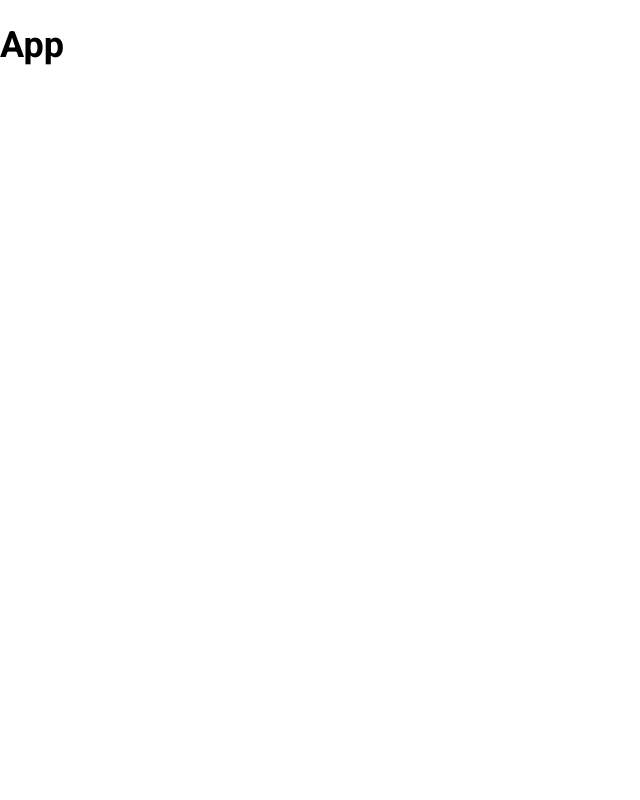
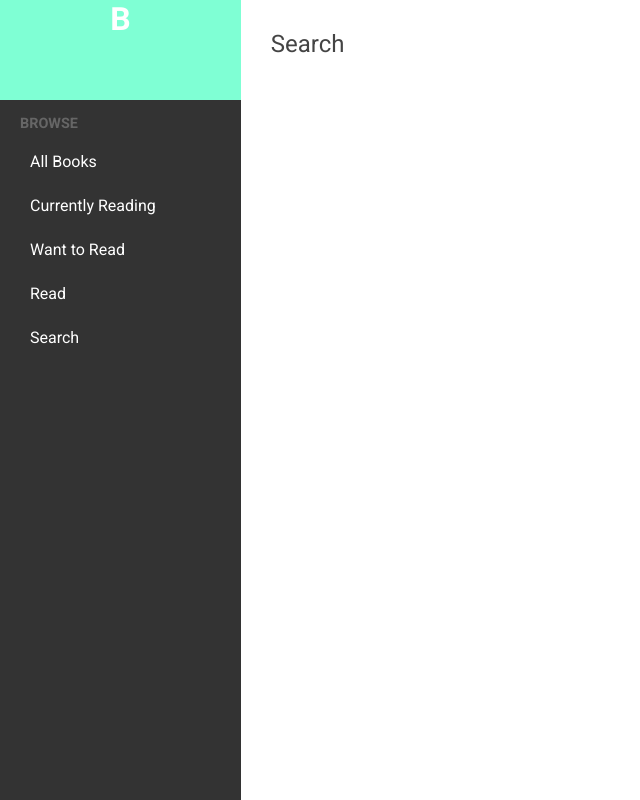
Before and after one commit to Al-Yasa/MyReads-Udacity, a React (Create React App) app: page /search in a window 1280 px wide. Shown: the whole page, without its empty margins (0-640 px from the left). Built offline with nearby package versions, Linux system fonts and the light colour scheme.

Commit message:
feat: Add BrowserRouter and a simple HTML/CSS layout

```diff
--- a/src/App.css
+++ b/src/App.css
@@ -0,0 +1,140 @@
+@charset "utf-8";
+
+/**** General ****/
+* {
+}
+
+html {
+}
+
+body {
+}
+
+::-webkit-scrollbar {
+  display: none;
+}
+
+/* ====================== Restaurants Main Page ====================== */
+/**** Start App ****/
+.app {
+    display: flex;
+    height: 100vh;
+}
+
+/**** Start Side Content ****/
+.side-content {
+    width: 300px;
+    background: #333;
+    color: #fff;
+}
+
+.side-content .logo {
+    background-color: aquamarine;
+    height: 100px;
+}
+
+.side-content .logo h1 {
+    text-align: center;
+}
+
+.side-content .menu {
+    padding: 15px 0 15px 20px;
+}
+
+.side-content .menu h3 {
+    font-size: 0.9rem;
+    margin-bottom: 10px;
+    color: #666;
+}
+
+.side-content .menu ul {
+
+}
+
+.side-content .menu ul li {
+    display: flex;
+}
+
+.side-content .menu ul li a {
+    padding: 10px 0 15px 5px;
+    width: 100%;
+    border-left: 5px solid transparent;
+    color: #fff;
+}
+
+.side-content .menu ul a:hover {
+    background-color: #fff;
+    border-left: 5px solid aquamarine;
+    color: #333;
+}
+
+/**** Start Main Content ****/
+.main-content {
+    width: 100%;
+    padding: 30px;
+    overflow: hidden;
+    overflow-y: scroll;
+}
+
+.main-content h2 {
+    color: #444;
+    font-weight: 200;
+    margin-bottom: 15px;
+}
+
+.main-content .bookShelf {
+    /* background: pink; */
+    display: flex;
+    flex-wrap: wrap;
+}
+
+.main-content .bookShelf .book {
+    /* background: orangered; */
+    /* height: 180px; */
+    width: 140px;
+    margin: 0 10px 22px;
+}
+
+.main-content .bookShelf .book .book-top {
+    position: relative;
+}
+
+.main-content .bookShelf .book .book-top .book-cover {
+    /* box-shadow: 0 3px 6px rgba(0,0,0,0.16), 0 3px 6px rgba(0,0,0,0.23); */
+    /* background: #eee; */
+    width: 128px;
+    height: 193px;
+}
+
+.main-content .bookShelf .book .book-top .book-shelf-changer {
+    position: absolute;
+    right: 0;
+    bottom: -10px;
+    width: 40px;
+    height: 40px;
+    border-radius: 50%;
+    background: aquamarine;
+    background-image: url('./icons/arrow-drop-down.svg');
+    background-repeat: no-repeat;
+    background-position: center;
+    background-size: 20px;
+    /* box-shadow: 0 3px 6px rgba(0,0,0,0.16), 0 3px 6px rgba(0,0,0,0.23); */
+}
+
+.main-content .bookShelf .book .book-top .book-shelf-changer select {
+    width: 100%;
+    height: 100%;
+    opacity: 0;
+    cursor: pointer;
+}
+
+.main-content .bookShelf .book .book-title {
+    font-size: 0.8em;
+    margin: 12px 0 3px;
+    color: #333;
+}
+
+.main-content .bookShelf .book .book-authors {
+    font-size: 0.75em;
+    color: #666;
+}
--- a/src/App.js
+++ b/src/App.js
@@ -10,7 +10,73 @@ class BooksApp extends React.Component {
   render() {
     return (
       <div className="app">
-        <h1>App</h1>
+
+        <div className="side-content">
+          <div className="logo">
+            <h1>B</h1>
+          </div>
+
+          <div className="menu">
+            <h3>BROWSE</h3>
+            <ul>
+              <li><Link to="/">All Books</Link></li>
+              <li><Link to="/reading">Currently Reading</Link></li>
+              <li><Link to="/toread">Want to Read</Link></li>
+              <li><Link to="/read">Read</Link></li>
+              <li><Link to="/search">Search</Link></li>
+            </ul>
+          </div>
+        </div>
+
+        <div className="main-content">
+          <Route exact path="/" render={() => (
+            <React.Fragment>
+              <h2>All Books</h2>
+              <div className="bookShelf">
+
+                <div className="book">
+
+                  <div className="book-top">
+                    <div className="book-cover" style={{ backgroundImage: 'url("http://books.google.com/books/content?id=PGR2AwAAQBAJ&printsec=frontcover&img=1&zoom=1&imgtk=AFLRE73-GnPVEyb7MOCxDzOYF1PTQRuf6nCss9LMNOSWBpxBrz8Pm2_mFtWMMg_Y1dx92HT7cUoQBeSWjs3oEztBVhUeDFQX6-tWlWz1-feexS0mlJPjotcwFqAg6hBYDXuK_bkyHD-y&source=gbs_api")' }}></div>
+                    <div className="book-shelf-changer">
+                      <select>
+                        <option value="move" disabled>Move to...</option>
+                        <option value="currentlyReading">Currently Reading</option>
+                        <option value="wantToRead">Want to Read</option>
+                        <option value="read">Read</option>
+                        <option value="none">None</option>
+                      </select>
+                    </div>
+                  </div>
+                  <div className="book-title">To Kill a Mockingbird</div>
+                  <div className="book-authors">Harper Lee</div>
+                </div>
+
+              </div>
+            </React.Fragment>
+          )} />
+
+          <Route path="/reading" render={() => (
+            <h2>Currently Reading</h2>
+            // <BookList books={} />
+          )} />
+
+          <Route path="/toread" render={() => (
+            <h2>Want to Read</h2>
+            // <BookList books={} />
+          )} />
+
+          <Route path="/read" render={() => (
+            <h2>Read</h2>
+            // <BookList books={} />
+          )} />
+
+          <Route path="/search" render={() => (
+            <h2>Search</h2>
+            // <BookList books={} />
+          )} />
+        </div>
+
       </div>
     )
   }
--- a/src/index.css
+++ b/src/index.css
@@ -1,6 +1,6 @@
 html {
   box-sizing: border-box;
-  font-size: 18px;
+  /* font-size: 18px; */
 }
 *, *:before, *:after {
   box-sizing: inherit;
@@ -10,3 +10,14 @@ body {
   padding: 0;
   font-family: 'Roboto', sans-serif;
 }
+h1, h2, h3, h4, h5, h6 {
+  margin: 0;
+}
+ul {
+  list-style: none;
+  margin: 0;
+  padding: 0;
+}
+a {
+  text-decoration: none;
+}
```
